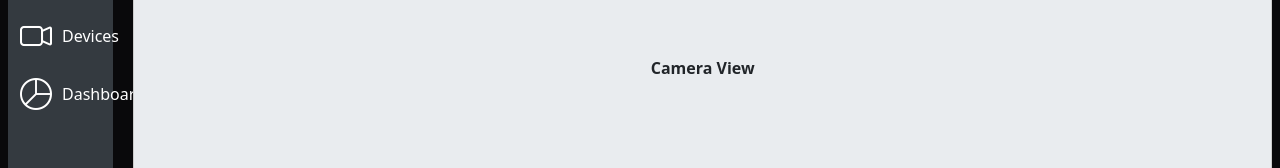
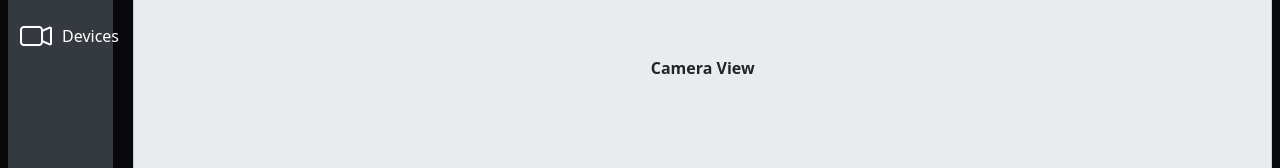
Before and after one commit to VoTanTai-dp/smart-portal, a Vue app in the folder frontend/: page / in a window 1280 px wide. Shown: the part 198-366 px from the top of the page. Built offline with nearby package versions, Linux system fonts and the light colour scheme; a web font is replaced by a local one.

Commit message:
delete routerlink dashboard

```diff
--- a/frontend/src/layouts/navigationBar.vue
+++ b/frontend/src/layouts/navigationBar.vue
@@ -29,12 +29,6 @@
                     class="nav-item" to="/devices">
                     <i class="bi bi-camera-video" style="font-size: 2rem; margin-right: 10px;"></i>
                     Devices
-                </RouterLink>
-                <RouterLink
-                    style="text-decoration: none; color: white; display:flex; justify-content:flex-start; align-items: center;"
-                    class="nav-item nav-item-bottom" to="/dashboard">
-                    <i class="bi bi-pie-chart" style="font-size: 2rem; margin-right: 10px;"></i>
-                    Dashboard
                 </RouterLink>
             </div>
 
```
